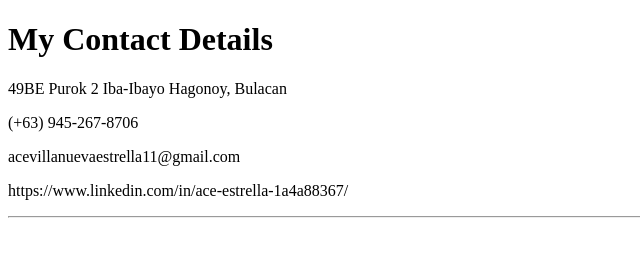
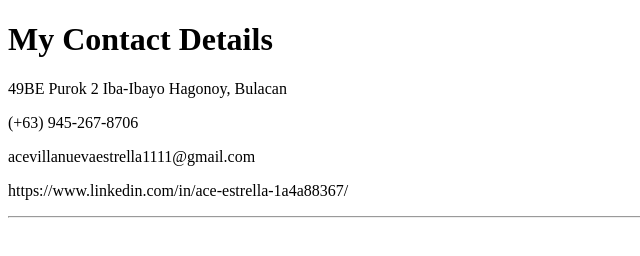
Before and after one commit to ACEBEENAWHlLE/html-portfolio, a plain HTML site: page contact.html in a window 1280 px wide. Shown: the full height of the page, 0-640 px from the left. Drawn offline with Linux system fonts and the light colour scheme.

Commit message:
Update contact.html

```diff
--- a/contact.html
+++ b/contact.html
@@ -8,7 +8,7 @@
         <h1>My Contact Details</h1>
         <p>49BE Purok 2 Iba-Ibayo Hagonoy, Bulacan</p>
         <p>(+63) 945-267-8706</p>
-        <p>acevillanuevaestrella11@gmail.com</p>
+        <p>acevillanuevaestrella1111@gmail.com</p>
         <p>https://www.linkedin.com/in/ace-estrella-1a4a88367/</p>
         <hr>
     </body>
```
